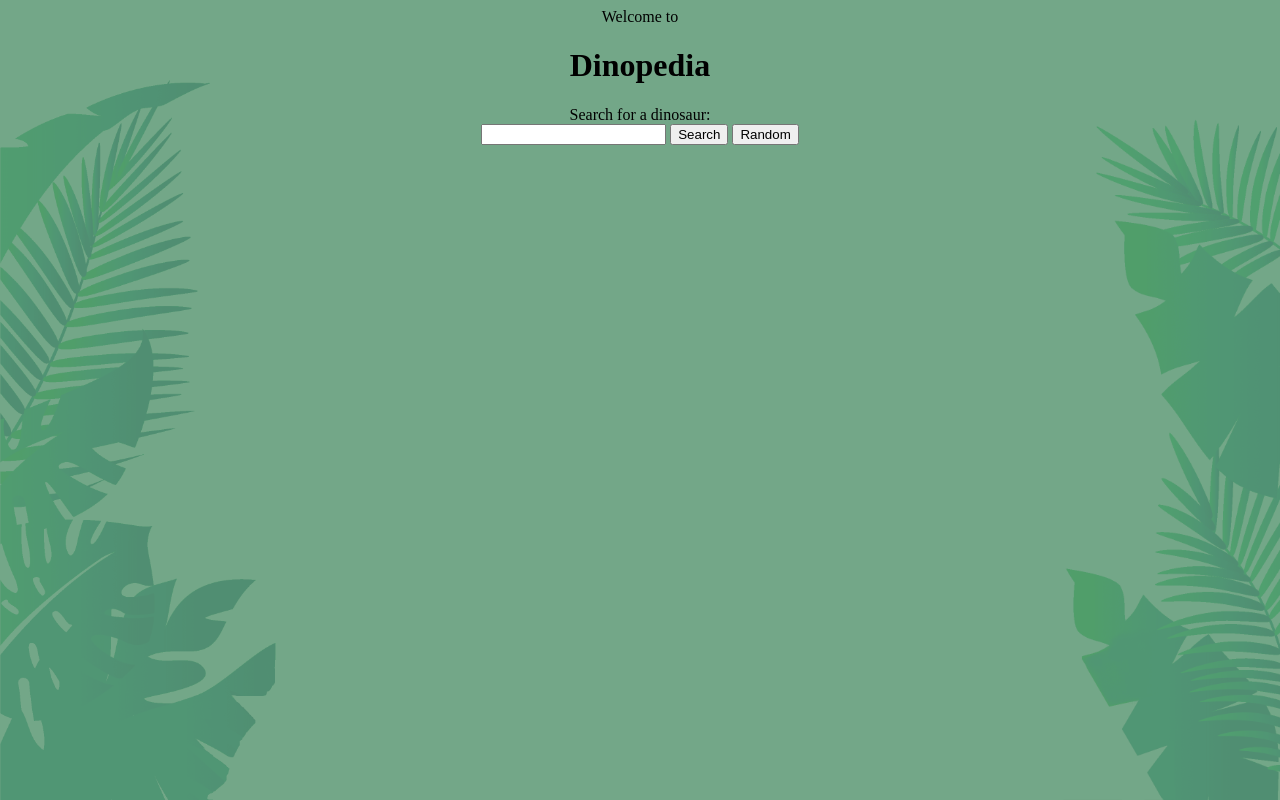
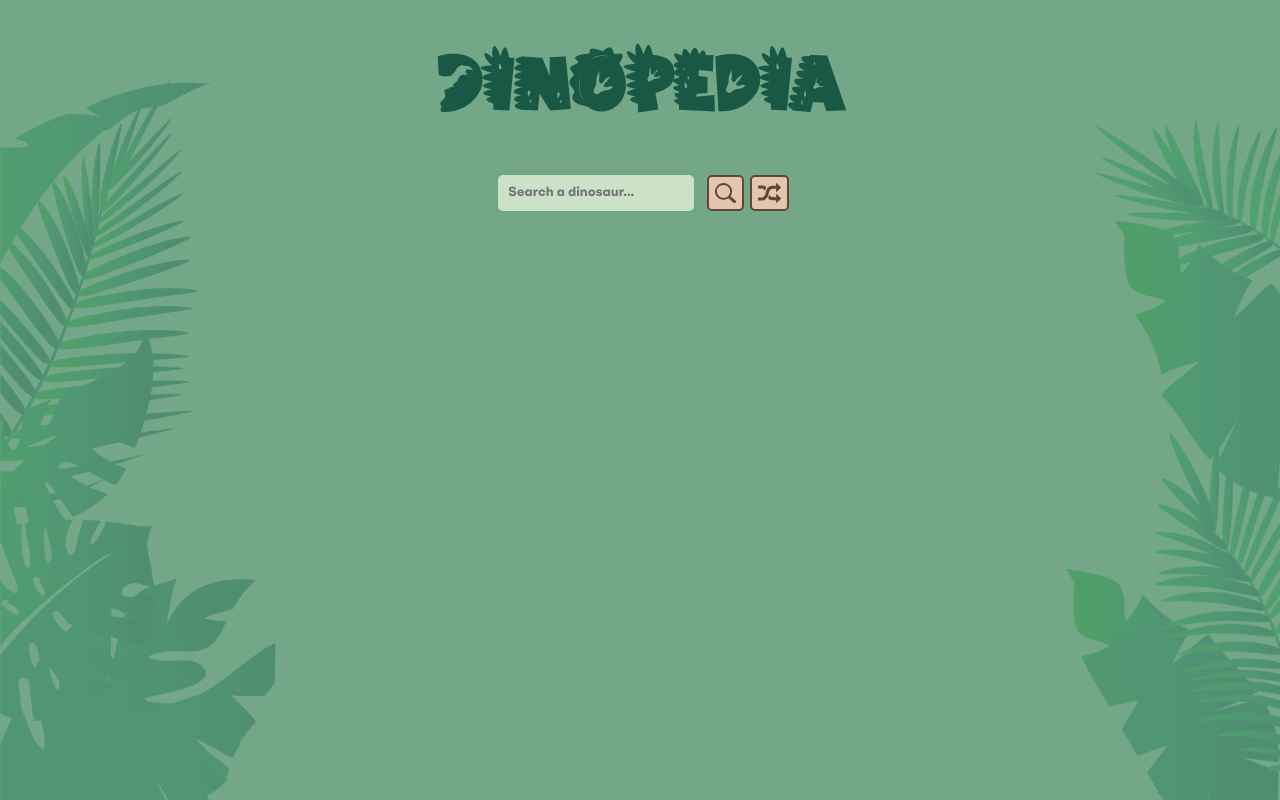
Before and after one commit to thicha0/dinopedia, a plain HTML site: page index.html in a window 1280 px wide. Drawn offline with Linux system fonts and the light colour scheme.

Commit message:
cool styling

```diff
--- a/index.html
+++ b/index.html
@@ -8,15 +8,17 @@
 </head>
 <body>
     <header>
-        Welcome to
         <h1>Dinopedia</h1>
+        <div class="search">
+            <input id="autocomplete" placeholder="Search a dinosaur...">
+            <button class="btn-search">
+                <img src="assets/icons/search-icon.svg" height="20px" />
+            </button>
+            <button class="btn-random">
+                <img src="assets/icons/random-icon.svg" height="20px" />
+            </button>
+        </div>
     </header>
-    <div class="search">
-        Search for a dinosaur:<br>
-        <input id="autocomplete">
-        <button class="btn-search">Search</button>
-        <button class="btn-random">Random</button>
-    </div>
 
     <div class="content">
         <div class="loading">
--- a/style.css
+++ b/style.css
@@ -8,10 +8,27 @@
     #B67B65
 */
 
+@font-face {
+    font-family: DinosaurAlt;
+    src: url('/assets/fonts/DinosaurAlt-YzvB4.ttf');
+}
+
+@font-face {
+    font-family: Khorla;
+    src: url('/assets/fonts/Khorla.ttf');
+}
+
 body {
     background-color: #73A788;
     text-align: center;
     align-items: center;
+    color: #185844;
+    font-family: Khorla, sans-serif;
+}
+
+header h1 {
+    font-size: 4em;
+    font-family: DinosaurAlt;
 }
 
 .left-jungle {
@@ -34,6 +51,7 @@ body {
 
 .content {
     position: relative;
+    margin-top: 50px;
 }
 
 .loading {
@@ -51,3 +69,40 @@ body {
 .current-dino {
     transition: all .1s;
 }
+
+.search {
+    display: flex;
+    justify-content: center;
+}
+
+#autocomplete {
+    margin: 0 10px;
+    padding: 10px;
+    border-radius: 5px;
+    border: none;
+    background-color: #cce2c7;
+    font-family: Khorla;
+    color: #135E46;
+}
+
+#autocomplete:focus {
+    outline: none;
+    box-shadow: 0 0 10px #B67B65;
+}
+
+button {
+    margin: 0 3px;
+    padding: 6px;
+    border-radius: 5px;
+    border: none;
+    line-height: 100%;
+    cursor: pointer;
+    background-color: #E3C6AD;
+    border: 2px solid #654438;
+    display: flex;
+    justify-content: center;
+}
+
+button:hover {
+    box-shadow: 0 0 10px #B67B65;
+}
```
Also changed, not shown: assets/fonts/DinosaurAlt-YzvB4.ttf (added), assets/fonts/Khorla.ttf (added), assets/icons/random-icon.svg (added), assets/icons/search-icon.svg (added), 1 other file.
